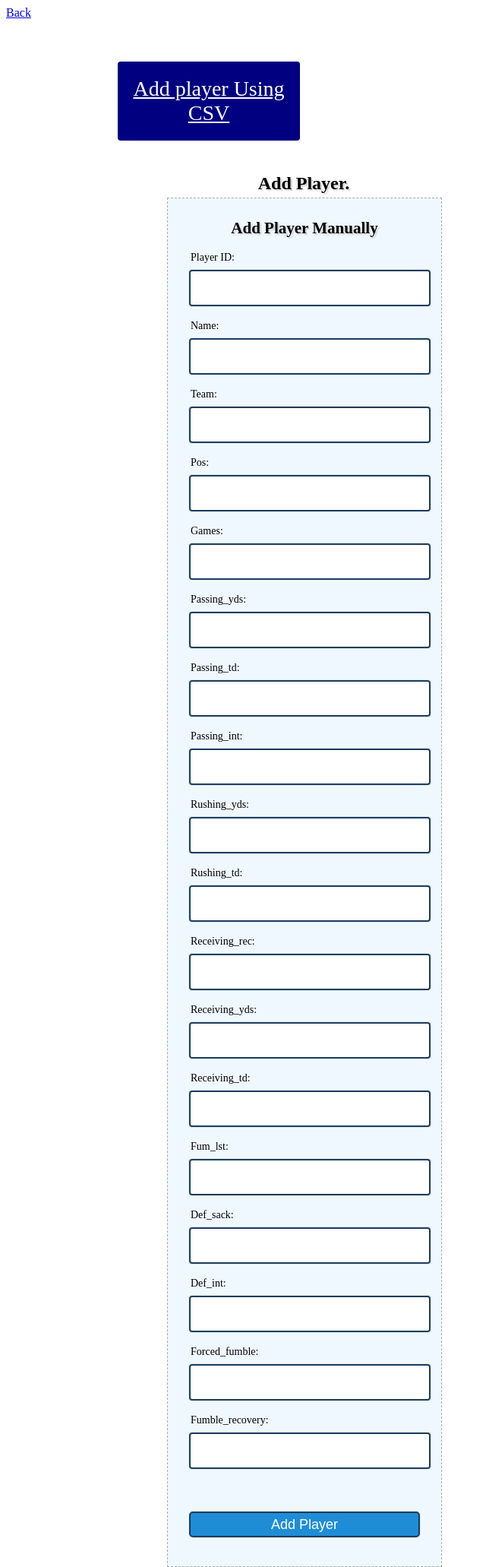
After one commit to ht4703ne/MetroState-Capstone, a PHP site: page /AddPlayer.php in a window 1280 px wide. The commit adds this page. Shown: the whole page at 76% size, without its empty margins (0-640 px from the left). Run offline with PHP 8.4, Linux system fonts and the light colour scheme.

Commit message:
Add player function added. admin page add and delete buttons separated.

```diff
--- /dev/null
+++ b/CAPSTONE_2/AddPlayer.php
@@ -0,0 +1,69 @@
+
+<!DOCTYPE html>
+<html>
+    <head>
+        <title>Add Player </title>
+        <div class="list-group list-group-flush">
+        <a href="admin.php" class="list-group-item list-group-item-action bg-light">Back</a>
+      </div>
+        <link href="css/styles_custom.css" rel="stylesheet">
+    </head>
+    <body>
+        <div class="maindiv">
+            <!--HTML Form -->
+            <div>
+               <a href="AddPlayerCSV.php" class="button"  >Add player Using CSV</a>    <br>
+                </div>
+            <div class="form_div">
+                <div class="title">
+
+
+                <br><h2>Add Player.</h2>  <br>
+
+                </div>
+                    <form action="Add.php" method="post">
+                    <!-- Method can be set as POST for hiding values in URL-->
+                    <h2>Add Player Manually</h2>
+                    <label>Player ID:</label>
+                    <input class="input" name="id_pk" type="int" value="">
+                    <label>Name:</label>
+                    <input class="input" name="name" type="text" value="">
+                    <label>Team:</label>
+                    <input class="input" name="team" type="text" value="">
+                    <label>Pos:</label>
+                    <input class="input" name="pos" type="text" value="">
+                    <label>Games:</label>
+                    <input class="input" name="gms" type="int" value="">
+                    <label>Passing_yds:</label>
+                    <input class="input" name="passing_yds" type="int" value="">
+                    <label>Passing_td:</label>
+                    <input class="input" name="passing_td" type="int" value="">
+                    <label>Passing_int:</label>
+                    <input class="input" name="passing_int" type="int" value="">
+                    <label>Rushing_yds:</label>
+                    <input class="input" name="rushing_yds" type="int" value="">
+                    <label>Rushing_td:</label>
+                    <input class="input" name="rushing_td" type="int" value="">
+                    <label>Receiving_rec:</label>
+                    <input class="input" name="  receiving_rec" type="int" value="">
+                    <label>Receiving_yds:</label>
+                    <input class="input" name="receiving_yds" type="int" value="">
+                    <label>Receiving_td:</label>
+                    <input class="input" name="receiving_td" type="int" value="">
+                    <label>Fum_lst:</label>
+                    <input class="input" name="fum_lst" type="int" value="">
+                    <label>Def_sack:</label>
+                    <input class="input" name="def_sack" type="int" value="">
+                    <label>Def_int:</label>
+                    <input class="input" name="def_int" type="int" value="">
+                    <label>Forced_fumble:</label>
+                    <input class="input" name="forced_fumble" type="int" value="">
+                    <label>Fumble_recovery:</label>
+                    <input class="input" name="fumble_recovery" type="int" value="">
+
+                    <input class="submit" name="submit" type="submit" value="Add Player">
+                </form>
+            </div>
+        </div>
+    </body>
+</html>
--- a/CAPSTONE_2/Deletepage.php
+++ b/CAPSTONE_2/Deletepage.php
@@ -6,7 +6,7 @@
         <h1> Delete Players </h1>
 
         <section>
-            <button><a href="#"> </a>Admin Page</button>
+            <button><a href="admin.php"> Admin Page</a></button>
         </section>
 
         <br>
@@ -18,7 +18,7 @@
             </tr>
             <?php
                 //connect
-                $con = mysqli_connect('localhost', 'root', 'admin');
+                $con = mysqli_connect('localhost', 'root', '');
 
                     mysqli_select_db($con, 'ffb_stats');
 
--- a/CAPSTONE_2/admin.php
+++ b/CAPSTONE_2/admin.php
@@ -79,7 +79,8 @@ session_start();
 <div class= "button-center">
 <h2><a href="create_admin.php" class="grid-item"><button class="button"><span>Create Admin Account</span></h2>
 <h2><a href="delete_admin.php" class="grid-item"><button class="button"><span>Delete Admin Account</span></h2>
-<h2><a href="Deletepage.php" class="grid-item"><button class="button"><span>Add/Delete Player</span></h2>
+<h2><a href="AddPlayer.php" class="grid-item"><button class="button"><span>Add Player</span></h2>
+<h2><a href="Deletepage.php" class="grid-item"><button class="button"><span>Delete Player</span></h2>
 <h2><a href="logout.php" class="grid-item"><button class="button"><span>Logout</span></h2>
 </div>
 
--- a/CAPSTONE_2/css/styles_custom.css
+++ b/CAPSTONE_2/css/styles_custom.css
@@ -281,3 +281,74 @@
     display: table;
     clear: both;
 }
+
+.maindiv {
+margin:30px auto;
+width:980px;
+height:500px;
+background:#fff;
+padding-top:20px;
+font-family:'Droid Serif',serif;
+font-size:14px
+}
+.title {
+width:500px;
+height:70px;
+text-shadow:2px 2px 2px #cfcfcf;
+font-size:16px;
+text-align:center
+}
+.form_div {
+width:70%;
+float:left
+}
+form {
+width:300px;
+border:1px dashed #aaa;
+padding:10px 30px 40px;
+margin-left:70px;
+background-color:#f0f8ff
+}
+form h2 {
+text-align:center;
+text-shadow:2px 2px 2px #cfcfcf
+}
+textarea {
+width:100%;
+height:60px;
+border-radius:1px;
+box-shadow:0 0 1px 2px #123456;
+margin-top:10px;
+padding:7px;
+border:none
+}
+.input {
+width:100%;
+height:30px;
+border-radius:2px;
+box-shadow:0 0 1px 2px #123456;
+margin-top:10px;
+padding:7px;
+border:none;
+margin-bottom:20px
+}
+.submit {
+color:#fff;
+border-radius:3px;
+background:#1F8DD6;
+padding:5px;
+margin-top:40px;
+border:none;
+width:100%;
+height:30px;
+box-shadow:0 0 1px 2px #123456;
+font-size:18px
+}
+p {
+color:red;
+text-align:center
+}
+span {
+text-align:center;
+color:green
+}
```
Also changed, not shown: CAPSTONE_2/Add.php (added, +70 -0 lines), CAPSTONE_2/AddplayerCSV.php (added, +158 -0 lines), CAPSTONE_2/delete.php (+16 -7 lines).
